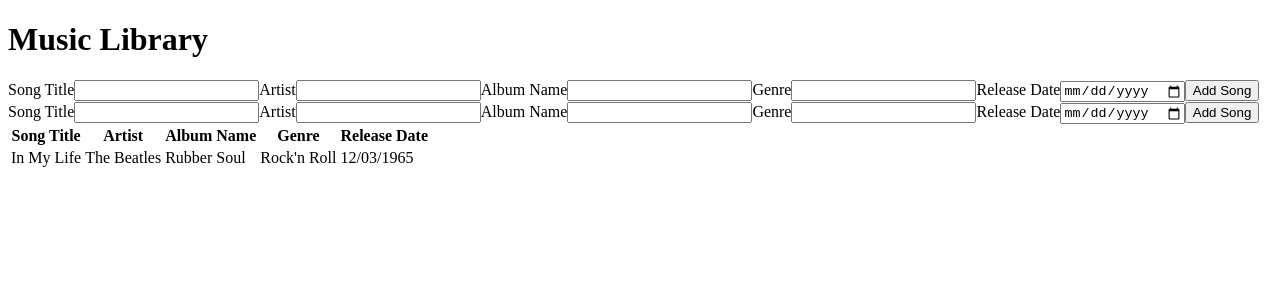
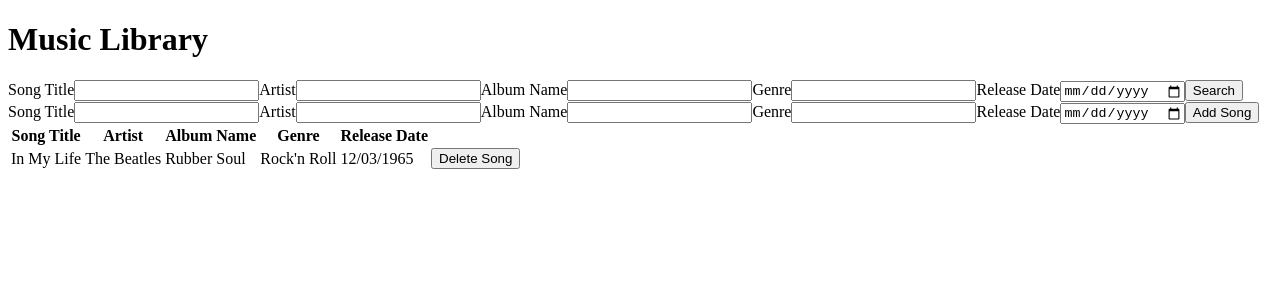
Before and after one commit to claasy/MusicLibraryFrontEnd, a React (Create React App) app: page / in a window 1280 px wide. Shown: the top 300 px of the page. Built offline with nearby package versions, Linux system fonts and the light colour scheme; no server answers.

Commit message:
Improved functionality in the DisplayMusic Component and the SearchBarComponent

```diff
--- a/src/Components/DisplayMusic/DisplayMusic.jsx
+++ b/src/Components/DisplayMusic/DisplayMusic.jsx
@@ -1,3 +1,5 @@
+import React from 'react';
+
 
 const DisplayMusic = (props) => {
     return (
@@ -20,6 +22,7 @@ const DisplayMusic = (props) => {
                     <td>{entry.albumName}</td>
                     <td>{entry.genre}</td>
                     <td>{entry.releaseDate}</td>
+                    <button>Delete Song</button>
                 </tr>
                 );
             })}
--- a/src/Components/SearchBarForm/SearchBarForm.jsx
+++ b/src/Components/SearchBarForm/SearchBarForm.jsx
@@ -2,6 +2,7 @@ import React, { useState, useEffect } from 'react';
 
 const SearchBarForm = (props) => {
 
+    // const fields = ['Song Title','Artist','Album Name','Genre','Release Date']
     const [songTitle, setSongTitle] = useState('');
     const [artist, setArtist] = useState('');
     const [albumName, setAlbumName] = useState('');
@@ -33,7 +34,7 @@ const SearchBarForm = (props) => {
             <input type='string' value={genre} onChange={(event) => setGenre(event.target.value)} />
             <label>Release Date</label>
             <input type='date' value={releaseDate} onChange={(event) => setReleaseDate(event.target.value)} />
-            <button type='submit'>Add Song</button>
+            <button type='submit'>Search</button>
         </form>
 
      );
```
